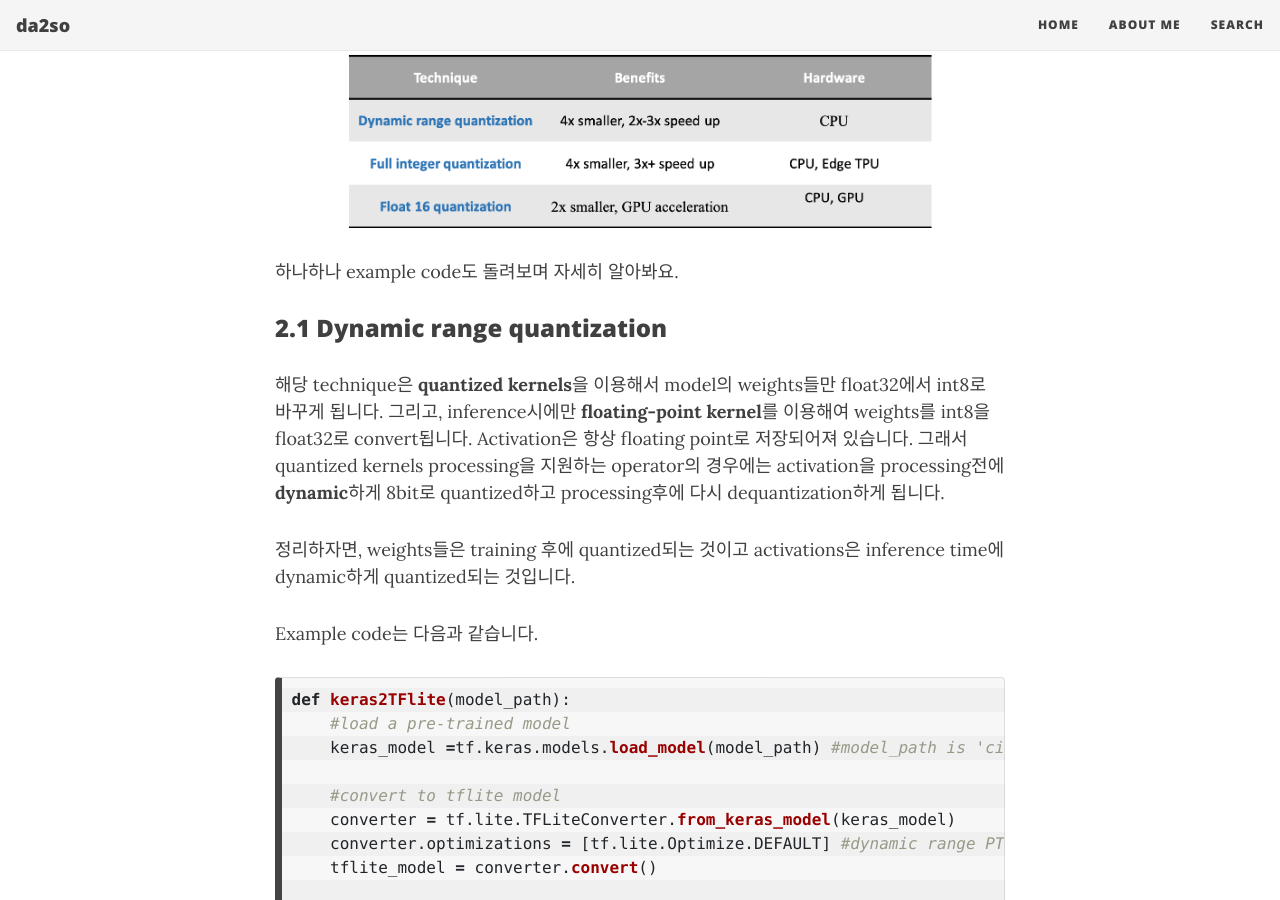
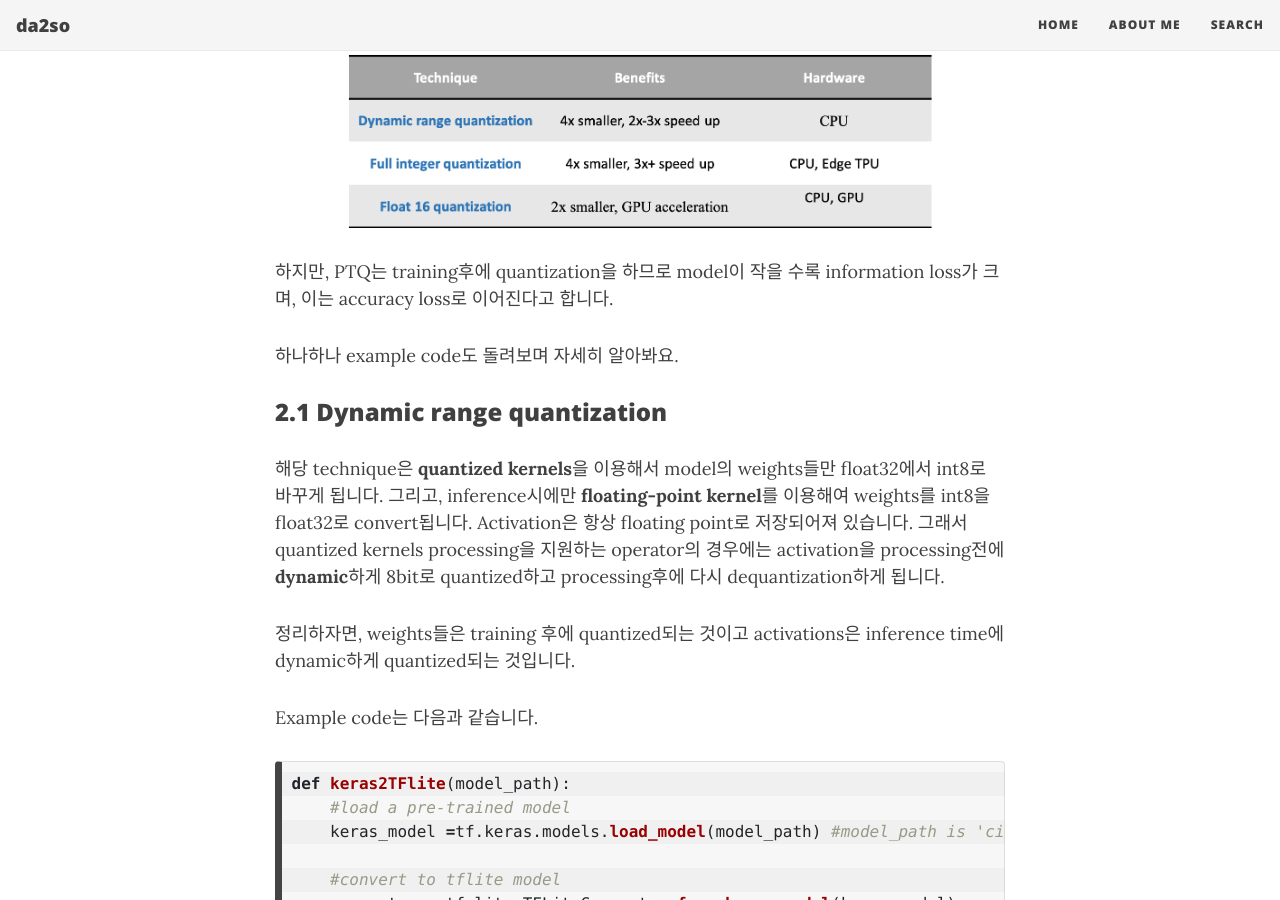
Before and after one commit to da2so/da2so.github.io, a Jekyll site: the page built from _posts/2020-12-27-Master_TFlite3.md, in a window 1280 px wide and 900 px high, scrolled down 2266 px. Built offline with Jekyll 4.4.1, drawn with Linux system fonts in a browser that asks for light colours; nearby versions of some CDN libraries; some of the changed lines change nothing that is shown; some of the changed text lies outside the part shown.

Commit message:
Update 2020-12-27-Master_TFlite3.md

```diff
--- a/_posts/2020-12-27-Master_TFlite3.md
+++ b/_posts/2020-12-27-Master_TFlite3.md
@@ -1,6 +1,6 @@
 ---
 layout: post
-title: TFLite 뽀개기 (3) - Quantization
+title: TFLite 뽀개기 (3) - Quantization [1]
 tags: [TFLite, Mobile, Tensorflow]
 comments: true
 use_math: true
@@ -59,6 +59,7 @@ PTQ방법론에서는 위의 표와 같이 3가지의 option과 그에 대한
 
 ![2](https://da2so.github.io/assets/post_img/2020-12-27-Master_TFlite3/3.png){: .mx-auto.d-block width="80%" :}
 
+하지만, PTQ는 training후에 quantization을 하므로 model이 작을 수록 information loss가 크며, 이는 accuracy loss로 이어진다고 합니다.
 
 하나하나 example code도 돌려보며 자세히 알아봐요.
 
```
